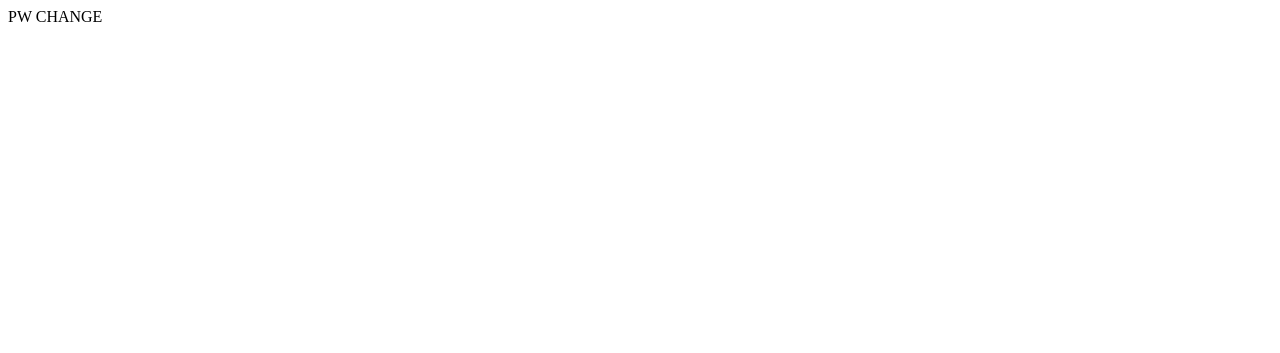
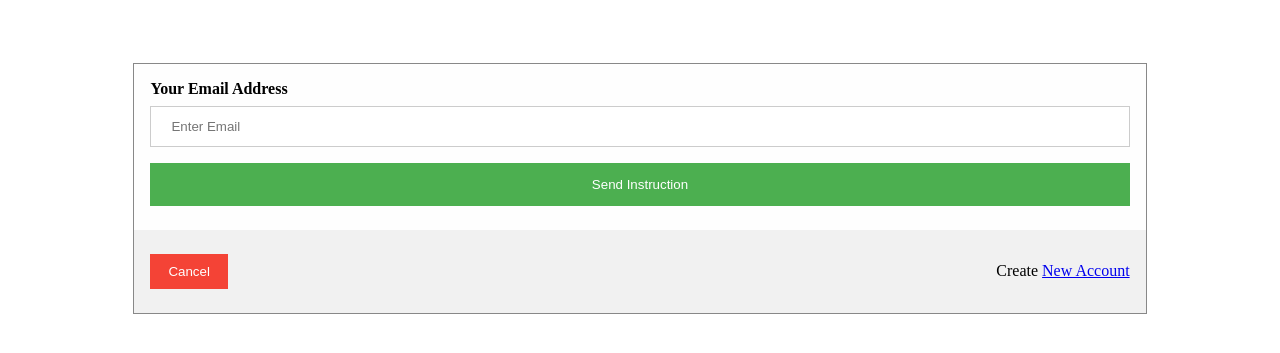
Before and after one commit to SquigglySerg/Social_Media_Site, a PHP site: page /passwordchange.php in a window 1280 px wide. Before the commit the part shown is almost empty. Shown: the top 353 px of the page. Run offline with PHP 8.4, Linux system fonts and the light colour scheme; some libraries are stand-ins or nearby versions.

Commit message:
minor changes

```diff
--- a/login.php
+++ b/login.php
@@ -29,7 +29,6 @@
 				</div>
 
 				<div class="container" style="background-color:#f1f1f1">
-					<!-- Make cancel redirect to index page or previous page -->
 					<button type="button" onclick="window.location='index.php'" class="cancelbtn">Cancel</button>
 					<span class="psw">Create <a href="register.php">New Account</a> or Reset <a href="passwordchange.php">password?</a></span>
 				</div>
--- a/passwordchange.php
+++ b/passwordchange.php
@@ -10,7 +10,22 @@
 		<title>Modern Peeps</title>
 	</head>
 	<body>
-		PW CHANGE
+		<form class="loginbox-content" method="post" action='<?php echo htmlspecialchars($_SERVER["PHP_SELF"]);?>'>
+
+			<div class="container">
+				<label><b>Your Email Address</b></label>
+				<!-- Check if email exists if not return message -->
+				<input type="email" id="Email" placeholder="Enter Email" autocomplete="off" name="email" required>
+
+				<button type="submit">Send Instruction</button>
+			</div>
+
+			<div class="container" style="background-color:#f1f1f1">
+
+				<button type="button" onclick="window.location='index.php'" class="cancelbtn">Cancel</button>
+				<span class="psw">Create <a href="register.php">New Account</a></span>
+			</div>
+		</form>
 
 
 	</body>
--- a/register.php
+++ b/register.php
@@ -32,7 +32,6 @@
 				</div>
 
 				<div class="container" style="background-color:#f1f1f1">
-					<!-- Make cancel redirect to index page or previous page -->
 					<button type="button" onclick="window.location='index.php'" class="cancelbtn">Cancel</button>
 				</div>
 			</form>
```
